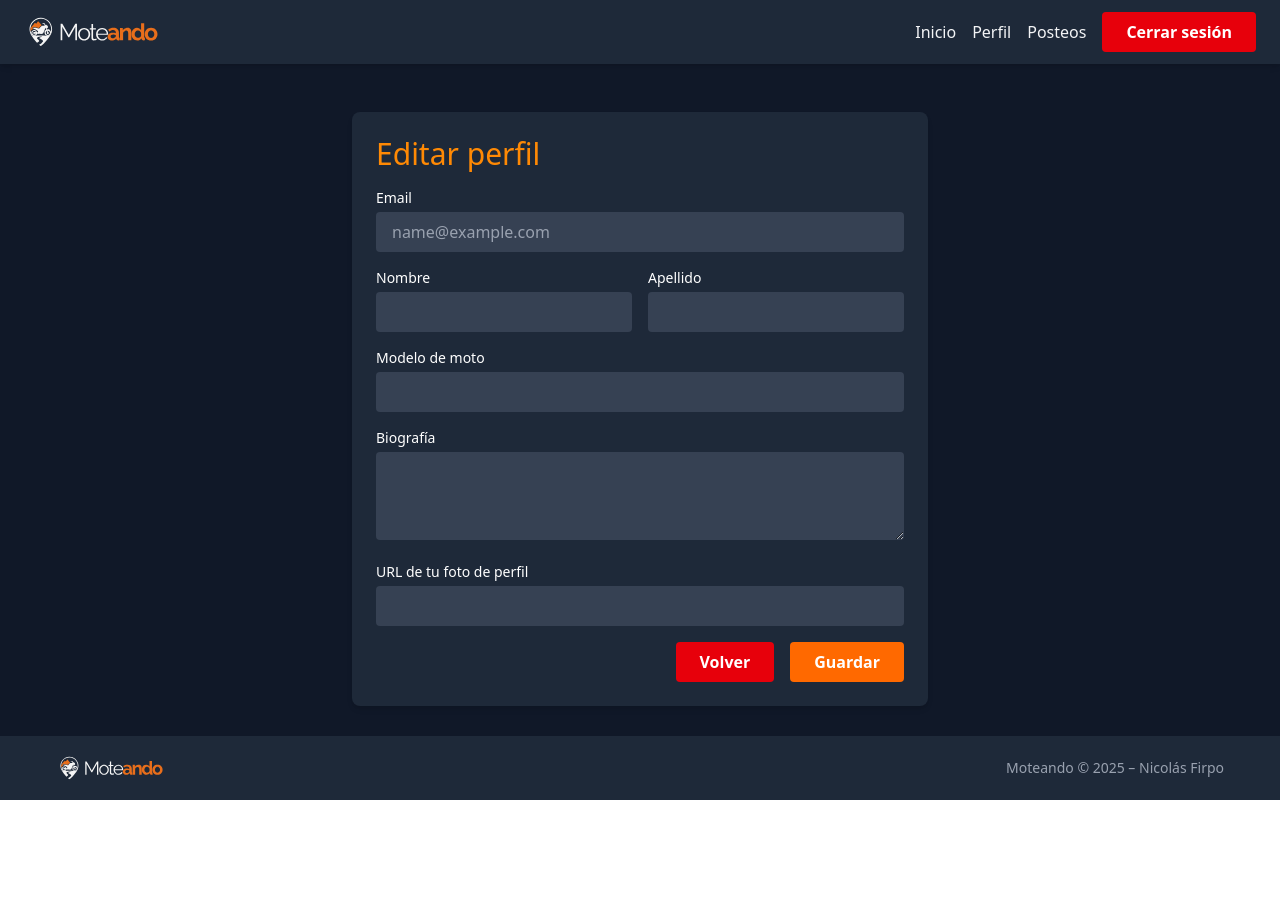
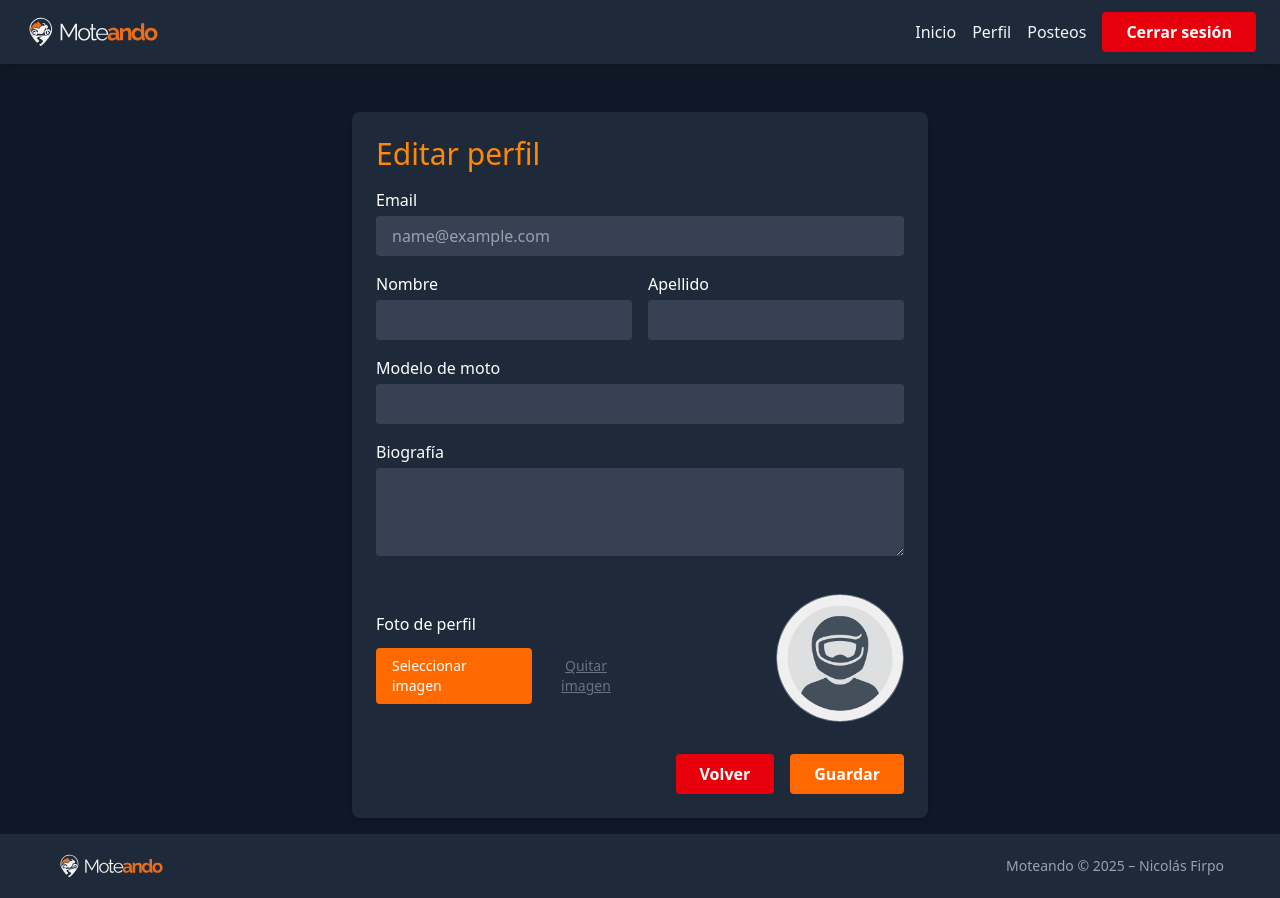
Before and after one commit to niknef/Moteando-Vue, a Vue app: page /my-profile/edit in a window 1280 px wide. Before the commit the page ends 800 px from the top, so only its background shows below. Built offline with nearby package versions, Linux system fonts and the light colour scheme; no server answers; sample sign-in values are in the browser's storage.

Commit message:
add edit avatar img

```diff
--- a/src/pages/MyProfileEdit.vue
+++ b/src/pages/MyProfileEdit.vue
@@ -1,8 +1,13 @@
 <script>
+// Importo componentes reutilizables y servicios
 import BaseHeading1 from '@/components/ui/BaseHeading1.vue'
 import BaseButton from '@/components/ui/BaseButton.vue'
 import Loader from '@/components/ui/Loader.vue'
 import { subscribeToAuth, updateAuthProfile } from '@/services/auth'
+import supabase from '@/services/supabase'
+
+// Importo imagen por defecto para mostrar si el usuario no tiene avatar
+const defaultAvatar = '/assets/user.jpg'
 
 export default {
     name: 'MyProfileEdit',
@@ -24,10 +29,14 @@ export default {
             },
             success: false,
             error: null,
-      loading: false
+            loading: false,
+            selectedFile: null, // Archivo que el usuario seleccione
+            previewUrl: null, // Vista previa local del archivo antes de subirlo
+            defaultAvatar // Imagen por defecto para el avatar
         }
     },
     mounted() {
+        // Me suscribo al estado de autenticación para cargar los datos del usuario
         subscribeToAuth(userData => {
             if (userData.id) {
                 this.user = { ...this.user, ...userData }
@@ -36,28 +45,108 @@ export default {
     },
   methods: {
         async handleSubmit() {
-      if (this.loading) return
+            if (this.loading) return // Evita múltiples envíos
 
             this.success = false
             this.error = null
             this.loading = true
 
             try {
+                // Guardo el valor actual del avatar por si no se sube uno nuevo
+                let avatarUrl = this.user.avatar_url
+
+                if (this.selectedFile) {
+                    // Armo un nombre único para el archivo con timestamp para evitar problemas de caché, ya que sin esto en un principio habia errores con la actualización del avatar
+                    const fileExt = this.selectedFile.name.split('.').pop()
+                    const timestamp = Date.now()
+                    const filePath = `${this.user.id}/avatar-${timestamp}.${fileExt}`
+
+                    // Subo el archivo al bucket avatars de Supabase
+                    const { error: uploadError } = await supabase.storage
+                        .from('avatars')
+                        .upload(filePath, this.selectedFile, { upsert: true })
+                    // Si hubo un error al subir el archivo, lo muestro en consola y lanzo una excepción
+                    if (uploadError) {
+                        console.error('[uploadError]', uploadError)
+                        throw uploadError
+                    }
+
+                    // Obtengo la URL pública de la imagen subida
+                    const { data } = supabase.storage.from('avatars').getPublicUrl(filePath)
+                    avatarUrl = data.publicUrl
+
+                    // Actualizo el avatar en el estado local para que se refleje en la vista
+                    // Si el usuario ya tenía un avatar, lo elimino de la vista previa
+                    this.user.avatar_url = avatarUrl
+                    this.previewUrl = null // Limpio la preview
+                }
+
+                // Actualizo el perfil en Supabase con los datos nuevos
                 await updateAuthProfile({
                     first_name: this.user.first_name,
                     last_name: this.user.last_name,
                     bio: this.user.bio,
                     bike_model: this.user.bike_model,
-          avatar_url: this.user.avatar_url
+                    avatar_url: avatarUrl
                 })
+
 
                 this.success = true
             } catch (e) {
                 this.error = 'Hubo un error al actualizar el perfil.'
                 console.error('[MyProfileEdit] error:', e)
             } finally {
+                //Para terminar el loader
                 this.loading = false
             }
+        },
+
+        onFileChange(event) {
+            const file = event.target.files[0]
+            if (!file) return
+
+            // Validaciones básicas
+            const isImage = file.type.startsWith('image/')
+            const maxSizeMB = 1 // Tamaño máximo de 1MB al igual que en supabase
+            const isTooBig = file.size > maxSizeMB * 1024 * 1024
+
+            if (!isImage) {
+                this.error = 'El archivo debe ser una imagen.'
+                return
+            }
+            if (isTooBig) {
+                this.error = `El archivo debe pesar menos de ${maxSizeMB}MB.`
+                return
+            }
+
+            // Limpio la preview anterior si la había
+            if (this.previewUrl) {
+                URL.revokeObjectURL(this.previewUrl)
+            }
+
+            // Guardo el archivo y genero la vista previa
+            this.selectedFile = file
+            this.previewUrl = URL.createObjectURL(file)
+            this.error = null
+        },
+
+        removePreview() {
+            // Si hay una preview cargada, la libero
+            if (this.previewUrl) {
+                URL.revokeObjectURL(this.previewUrl)
+            }
+
+            // Reseteo valores relacionados con la imagen
+            this.selectedFile = null
+            this.previewUrl = null
+            this.user.avatar_url = ''
+            //esto me permite si se elimna la imagen, el usuario vuevle a tener la imagen por defecto
+        }
+    },
+    beforeUnmount() {
+        // Libero la memoria del objeto URL cuando se destruye el componente
+        if (this.previewUrl) {
+            URL.revokeObjectURL(this.previewUrl)
         }
     }
 }
@@ -68,45 +157,62 @@ export default {
         <BaseHeading1>Editar perfil</BaseHeading1>
 
         <form @submit.prevent="handleSubmit" class="flex flex-col gap-4 mt-4">
-      <!-- Email solo lectura -->
+            <!-- Email  -->
             <div>
-        <label class="block mb-1 text-sm">Email</label>
-        <input
-          v-model="user.email"
-          type="email"
-          disabled
-          class="w-full px-4 py-2 bg-gray-700 rounded text-gray-400 cursor-not-allowed"
-        />
+                <label class="block mb-1">Email</label>
+                <input v-model="user.email" type="email" disabled
+                    class="w-full px-4 py-2 bg-gray-700 rounded text-gray-400 cursor-not-allowed" />
             </div>
 
             <!-- Nombre y Apellido -->
             <div class="flex gap-4">
                 <div class="flex-1">
-          <label class="block mb-1 text-sm">Nombre</label>
+                    <label class="block mb-1">Nombre</label>
                     <input v-model="user.first_name" type="text" class="w-full px-4 py-2 bg-gray-700 rounded" />
                 </div>
                 <div class="flex-1">
-          <label class="block mb-1 text-sm">Apellido</label>
+                    <label class="block mb-1">Apellido</label>
                     <input v-model="user.last_name" type="text" class="w-full px-4 py-2 bg-gray-700 rounded" />
                 </div>
             </div>
 
             <!-- Moto -->
             <div>
-        <label class="block mb-1 text-sm">Modelo de moto</label>
+                <label class="block mb-1">Modelo de moto</label>
                 <input v-model="user.bike_model" type="text" class="w-full px-4 py-2 bg-gray-700 rounded" />
             </div>
 
             <!-- Bio -->
             <div>
-        <label class="block mb-1 text-sm">Biografía</label>
+                <label class="block mb-1">Biografía</label>
                 <textarea v-model="user.bio" rows="3" class="w-full px-4 py-2 bg-gray-700 rounded"></textarea>
             </div>
 
             <!-- Avatar -->
-      <div>
-        <label class="block mb-1 text-sm">URL de tu foto de perfil</label>
-        <input v-model="user.avatar_url" type="text" class="w-full px-4 py-2 bg-gray-700 rounded" />
+            <div class="flex flex-col sm:flex-row sm:items-center sm:justify-between gap-4">
+                <!-- Selector -->
+                <div class="flex flex-col gap-2 sm:w-1/2">
+                    <label class="block mb-1">Foto de perfil</label>
+                    <div class="flex gap-2">
+                        <label
+                            class="bg-orange-500 hover:bg-orange-600 transition text-white text-sm px-4 py-2 rounded cursor-pointer w-max">
+                            Seleccionar imagen
+                            <input type="file" @change="onFileChange" accept="image/*" class="hidden" />
+                        </label>
+
+                        <button type="button" @click="removePreview"
+                            class="text-sm text-red-400 underline disabled:text-gray-500"
+                            :disabled="!previewUrl && !user.avatar_url">
+                            Quitar imagen
+                        </button>
+                    </div>
+                </div>
+
+                <!-- Preview -->
+                <div class="flex justify-center sm:justify-end sm:w-1/2 my-4">
+                    <img :src="previewUrl || user.avatar_url || defaultAvatar" alt="Previsualización"
+                        class="w-32 h-32 object-cover rounded-full border border-gray-500" />
+                </div>
             </div>
 
             <!-- Acciones -->
@@ -115,17 +221,21 @@ export default {
                     <BaseButton type="error">Volver</BaseButton>
                 </router-link>
                 <template v-if="loading">
-            <BaseButton type="loading"><Loader size="sm" /></BaseButton>
+                    <BaseButton type="loading">
+                        <Loader size="sm" />
+                    </BaseButton>
                 </template>
                 <template v-else>
-            <BaseButton type="orange" htmlType="submit">
-              Guardar
-            </BaseButton>
+                    <BaseButton type="orange" htmlType="submit"> Guardar </BaseButton>
                 </template>
             </div>
 
-      <p v-if="success" class="text-green-400 text-sm mt-2 text-center">Perfil actualizado correctamente.</p>
-      <p v-if="error" class="text-red-400 text-sm mt-2 text-center">{{ error }}</p>
+            <p v-if="success" class="text-green-400 text-sm mt-2 text-center">
+                Perfil actualizado correctamente.
+            </p>
+            <p v-if="error" class="text-red-400 text-sm mt-2 text-center">
+                {{ error }}
+            </p>
         </form>
     </section>
 </template>
```
Lines whose indentation alone changed are shown as unchanged.
